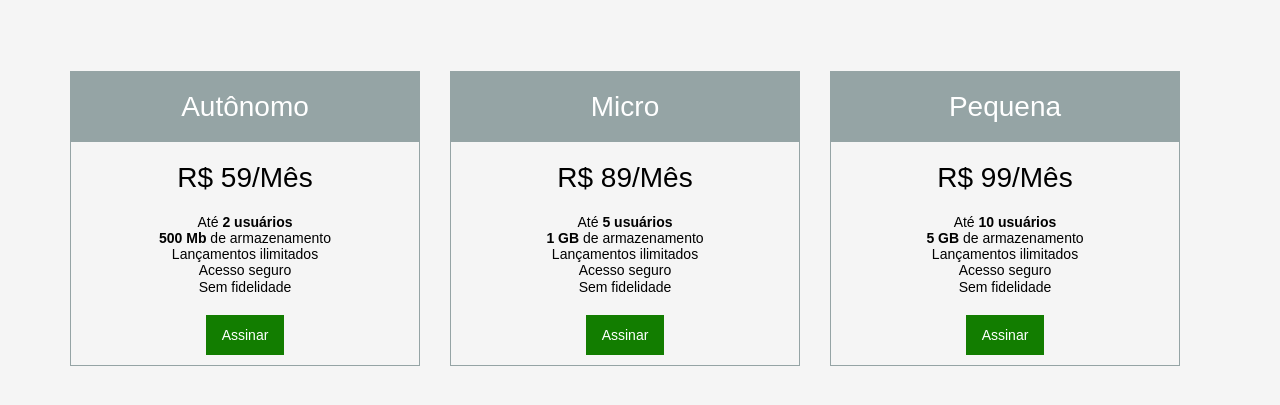
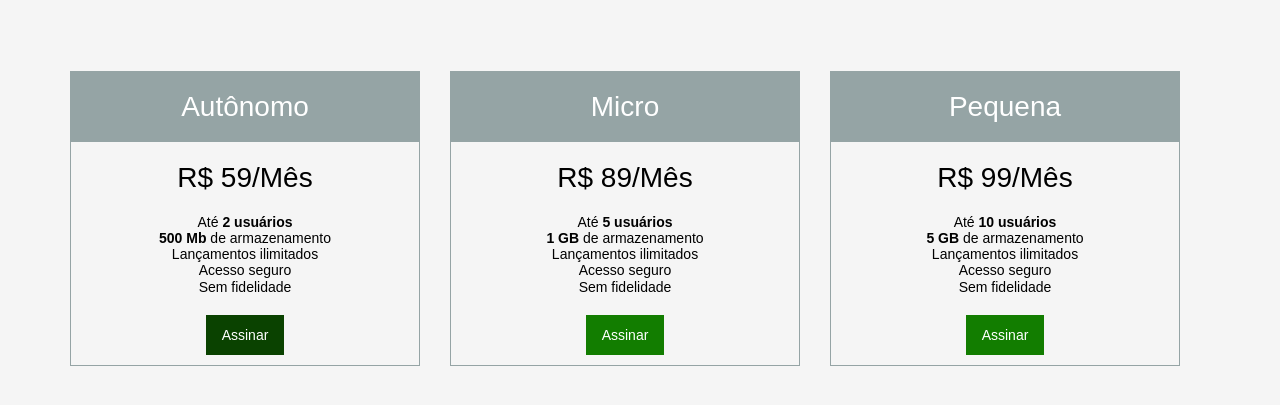
Before and after one commit to Luiz-Felipe-R-N/Projeto-site, a plain HTML site: page Preparando Projeto/index.html in a window 1280 px wide. In both pictures the pointer is over the link 245 px from the left and 403 px from the top of the page. Shown: the part 69-474 px from the top of the page. Drawn offline with Linux system fonts and the light colour scheme.

Commit message:
css (pseudo classe)
hover e focus

```diff
--- a/Preparando Projeto/css/estilos.css
+++ b/Preparando Projeto/css/estilos.css
@@ -96,3 +96,7 @@ article > footer{
     padding: 12px 16px;
     text-decoration: none;
 }
+
+.botao:hover, .botao:focus{
+    background-color:#0a4200;
+}
```
